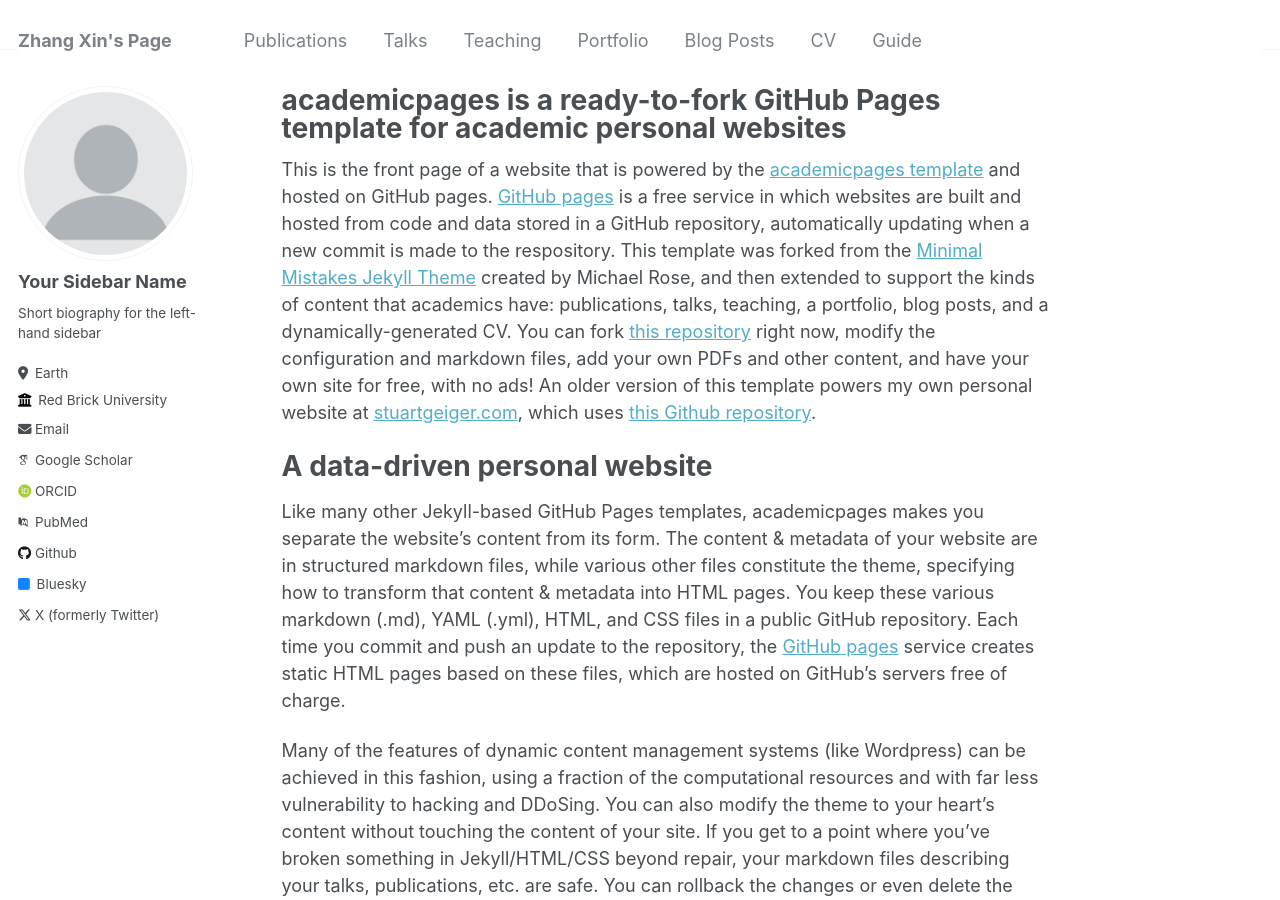
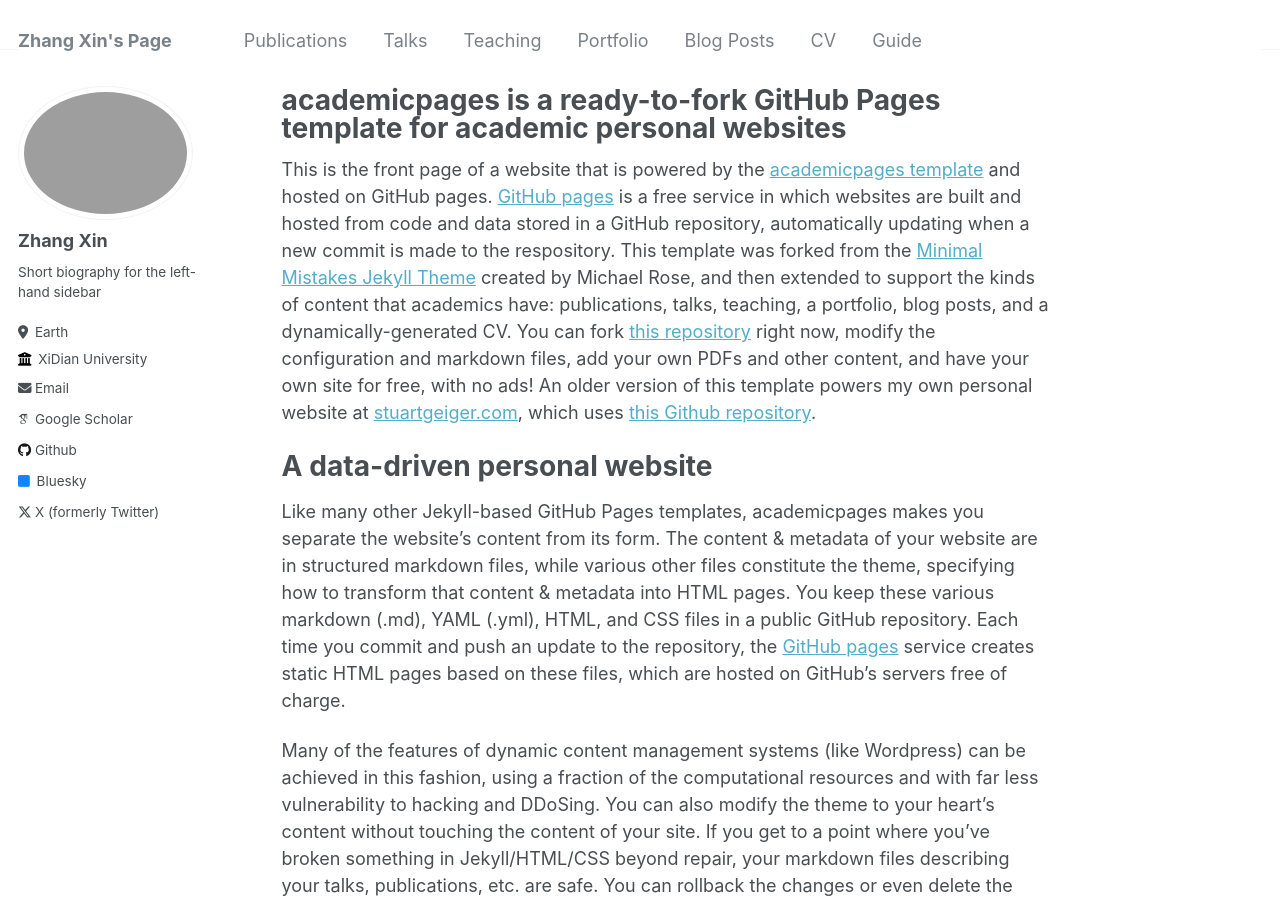
Before and after one commit to Anonymous-f/Anonymous-f.github.io, a Jekyll site: the page built from _pages/about.md, in a window 1280 px wide and 900 px high. Built offline with Jekyll 4.4.1, drawn with Linux system fonts in a browser that asks for light colours; some web fonts are replaced.

Commit message:
Update _config.yml

```diff
--- a/_config.yml
+++ b/_config.yml
@@ -21,22 +21,22 @@ repository               : "anonymous-f/anonymous-f.github.io"
 #               Additional customization can be done by editing /_includes/author-profile.html
 author:
   # Biographic information
-  avatar           : "profile.png"
-  name             : "Your Sidebar Name"
+  avatar           : "WechatIMG143.jpg"
+  name             : "Zhang Xin"
   pronouns         : # example: "she/her"
   bio              : "Short biography for the left-hand sidebar"
   location         : "Earth"
-  employer         : "Red Brick University"
+  employer         : "XiDian University"
   uri              : # URL
-  email            : "none@example.org"
+  email            : "xinzhang_xd@163.com"
 
   # Academic websites
   arxiv            : # URL - Update with the correct link to your profile
-  googlescholar    : "https://scholar.google.com/citations?user=PS_CX0AAAAAJ"
-  impactstory      : # URL
-  orcid            : "http://orcid.org/yourorcidurl"
-  pubmed           : "https://www.ncbi.nlm.nih.gov/pubmed/?term=john+snow"
-  researchgate     : # URL
+  googlescholar    : "https://scholar.google.com/citations?view_op=list_works&hl=zh-CN&user=rJMMViQAAAAJ"
+  # impactstory      : # URL
+  # orcid            : "http://orcid.org/yourorcidurl"
+  # pubmed           : "https://www.ncbi.nlm.nih.gov/pubmed/?term=john+snow"
+  # researchgate     : # URL
 
   # Repositories and software development
   bitbucket        : # Username - Update with your username on the site
```
